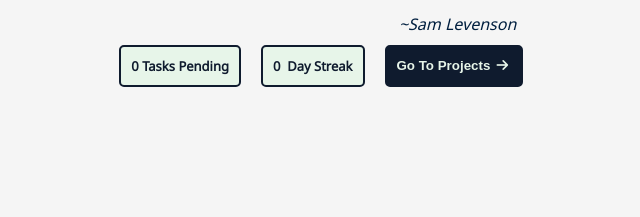
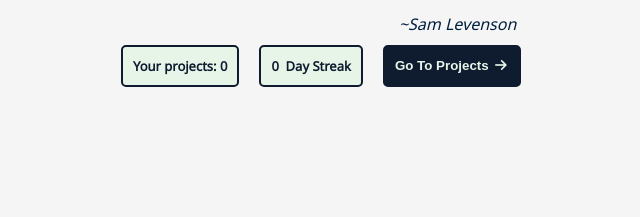
Before and after one commit to CSE-210-Team-11/cse210-fa24-group-11, a website: page src/pages/home.html in a window 1280 px wide. Shown: the part 396-613 px from the top of the page, 319-959 px from the left. Drawn offline with Linux system fonts and the light colour scheme.

Commit message:
Home page.

```diff
--- a/src/pages/home.html
+++ b/src/pages/home.html
@@ -20,7 +20,7 @@
         </div>
         <div class="info-div">
             <div class="streak-div">
-                <strong>0 Tasks Pending</strong>
+                <strong>Your projects: <span id="project-count">0</span></strong>
             </div>
             <div class="streak-div">
                 <span id="icon-container" class="streak-svg"></span>
```
